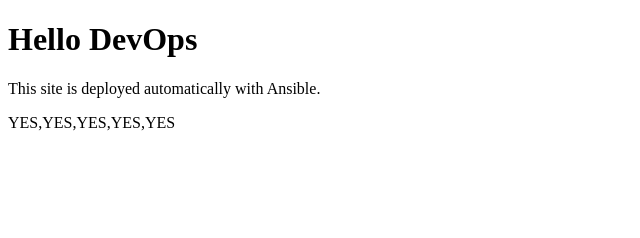
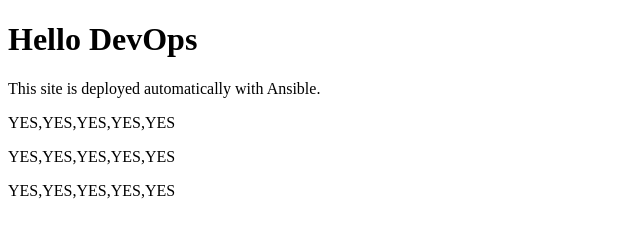
Before and after one commit to Weiyuantao-itnsa/devops-ansible-website, a plain HTML site: page website/index.html in a window 1280 px wide. Shown: the whole page, without its empty margins (0-640 px from the left). Drawn offline with Linux system fonts and the light colour scheme.

Commit message:
update website

```diff
--- a/website/index.html
+++ b/website/index.html
@@ -9,6 +9,9 @@
 <h1>Hello DevOps</h1>
 <p>This site is deployed automatically with Ansible.</p>
 <p>YES,YES,YES,YES,YES</p>
+<p>YES,YES,YES,YES,YES</p>
+<p>YES,YES,YES,YES,YES</p>
+
 
 </body>
 </html>
```
